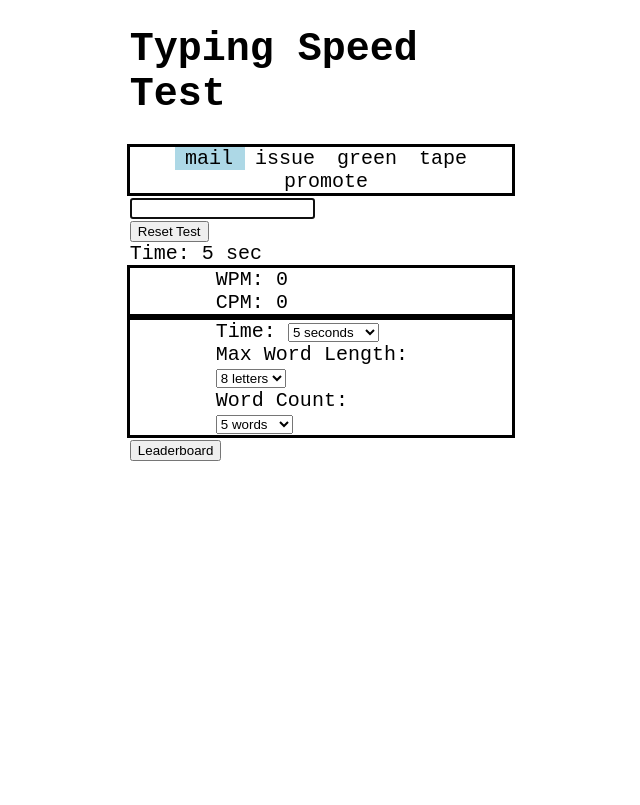
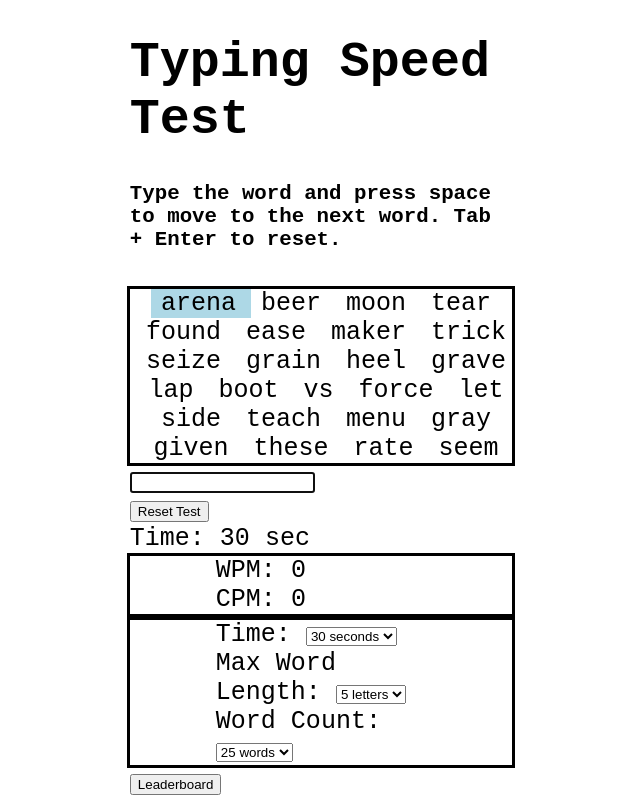
Before and after one commit to albertjyu/cs50final, a Flask app: page / in a window 1280 px wide. Shown: the whole page, without its empty margins (319-959 px from the left). Before the commit the page ends 461 px from the top, so only its background shows below. Run offline with Flask 3, Linux system fonts and the light colour scheme; some libraries are stand-ins or nearby versions.

Commit message:
style changes

```diff
--- a/static/styles.css
+++ b/static/styles.css
@@ -6,7 +6,7 @@ div {
   margin-left: auto;
   margin-right: auto;
   width: 55%;
-  font-size: 20px;
+  font-size: 25px;
 }
 
 /* https://www.w3schools.com/howto/howto_css_modals.asp */
--- a/static/wordlist.csv
+++ b/static/wordlist.csv
@@ -724,7 +724,6 @@ outside
 arrive
 analysis
 benefit
-sex
 forward
 lawyer
 present
@@ -884,7 +883,6 @@ hotel
 soldier
 reflect
 heavy
-sexual
 bag
 heat
 marriage
@@ -1223,7 +1221,6 @@ egg
 belief
 demonstrate
 anybody
-murder
 gift
 religion
 review
@@ -2789,7 +2786,6 @@ heritage
 God
 dominant
 successfully
-shit
 lemon
 hungry
 wander
@@ -3003,7 +2999,6 @@ stem
 surgeon
 acceptable
 physics
-rape
 counsel
 jeans
 hunt
@@ -3532,7 +3527,6 @@ automatic
 diamond
 credibility
 import
-sexually
 divine
 sentiment
 cart
@@ -3732,7 +3726,6 @@ incredibly
 isolation
 sock
 eleven
-sexy
 entrepreneur
 syndrome
 bureau
@@ -4036,7 +4029,6 @@ atop
 toll
 rim
 embarrassed
-fucking
 cling
 isolated
 blink
@@ -4176,7 +4168,6 @@ authorize
 cottage
 driveway
 charm
-sexuality
 loyal
 clay
 balloon
--- a/templates/index.html
+++ b/templates/index.html
@@ -11,6 +11,7 @@
     <div id="container">
       <div>
         <h1>Typing Speed Test</h1>
+        <h5>Type the word and press space to move to the next word. Tab + Enter to reset.</h5>
       </div>
 
       <div style="border: solid">
@@ -54,16 +55,17 @@
           <select id="time">
             <option value="5">5 seconds</option>
             <option value="15">15 seconds</option>
-            <option value="30">30 seconds</option>
+            <option selected value="30">30 seconds</option>
             <option value="60">60 seconds</option>
           </select>
         </div>
         <div>
           <p1>Max Word Length:</p1>
           <select onchange="prepareTest()" id="wordlength">
+            <option value="4">4 letters</option>
+            <option selected value="5">5 letters</option>
+            <option value="6">6 letters</option>
             <option value="8">8 letters</option>
-            <option value="6">6 letters</option>
-            <option value="4">4 letters</option>
           </select>
         </div>
         <div>
@@ -72,7 +74,7 @@
             <option value="5" selected>5 words</option>
             <option value="10">10 words</option>
             <option value="15">15 words</option>
-            <option value="25">25 words</option>
+            <option selected value="25">25 words</option>
             <option value="50">50 words</option>
           </select>
         </div>
```
